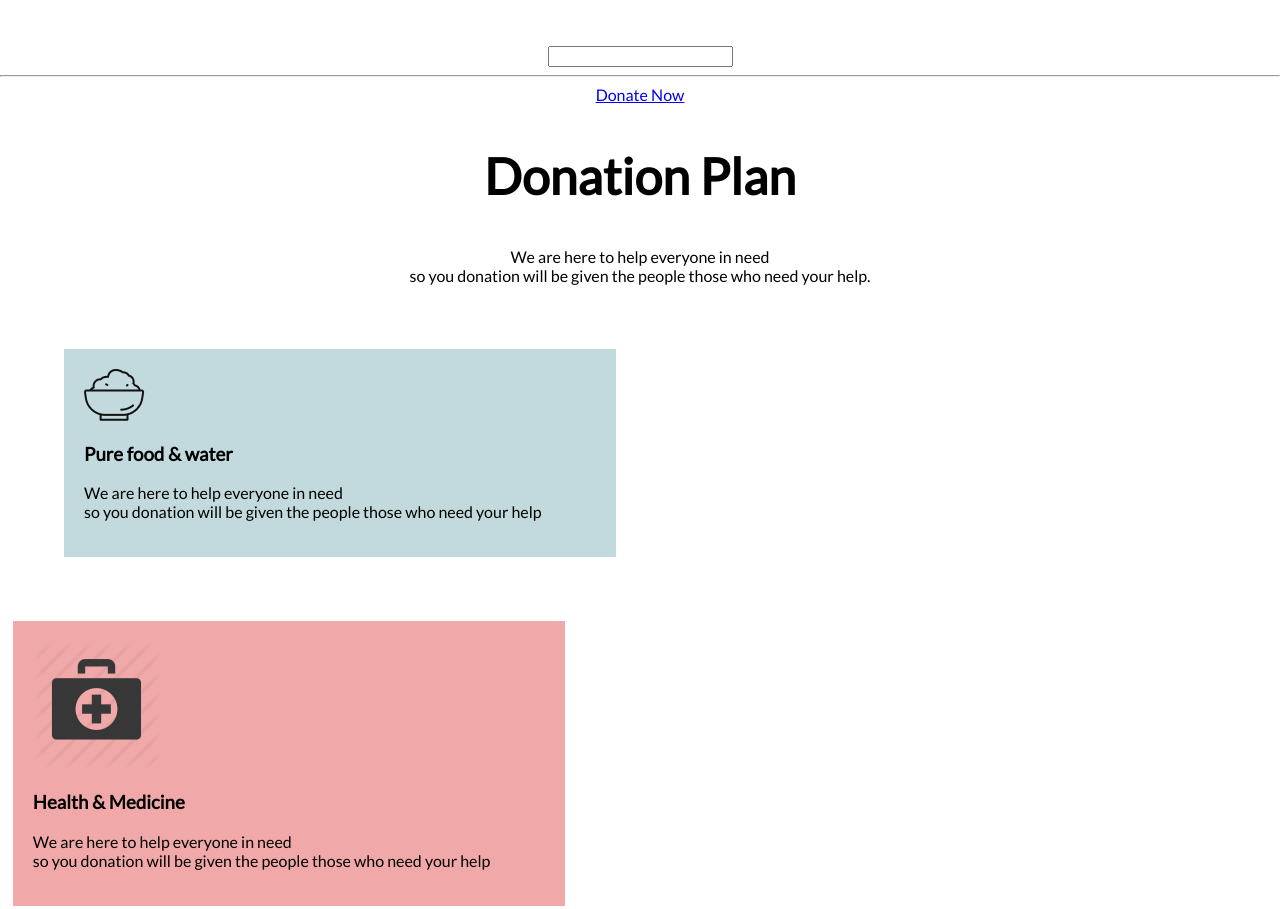
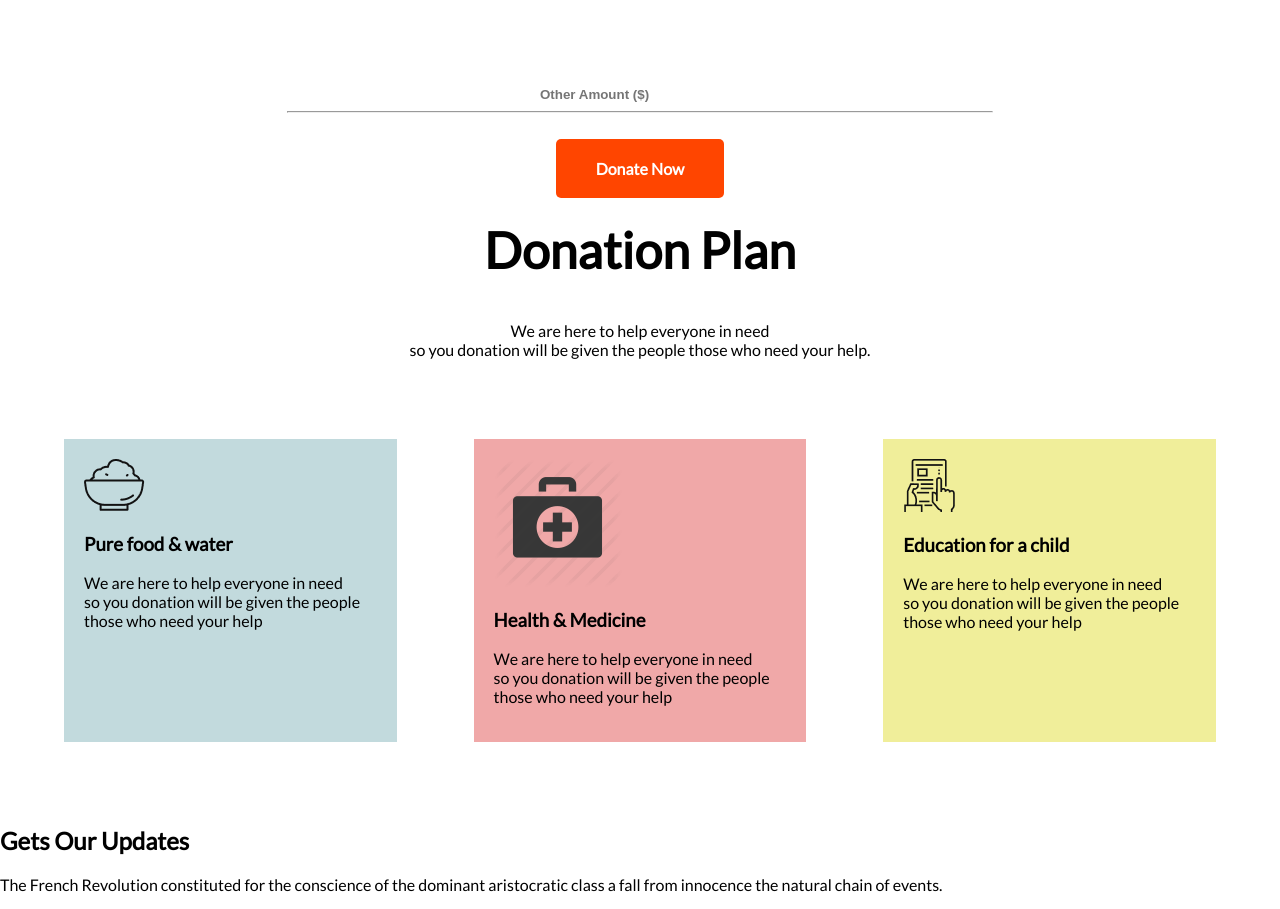
Before and after one commit to Prodipm6/assignment-1, a plain HTML site: page index.html in a window 1280 px wide. Shown: the part 994-1903 px from the top of the page. Drawn offline with Linux system fonts and the light colour scheme.

Commit message:
new section

```diff
--- a/index.html
+++ b/index.html
@@ -43,8 +43,8 @@
                 <h3>5000$</h3>
             </div>
         </div> <br><br>
-        <div>
-            <input type="text" value=""> <hr>
+        <div class="donate-item"><br><br>
+            <input type="text" value="" placeholder="Other Amount ($)"> <hr> <br><br>
             <a href="#">Donate Now</a>
         </div>
     </section>
@@ -55,7 +55,7 @@
             <h1>Donation Plan</h1>
             <p>We are here to help everyone in need <br> so you donation will be given the people those who need your help.</p>
         </div>
-        <div class="plan-box box-wraper">
+        <div class="plan-box box-flex">
             <div class="plan-one">
                 <div>
                     <img src="./icons/food.png" alt="">
@@ -83,5 +83,16 @@
     <!-------------Our Donation Plan End------------->
 
 
+    <!-------------Our Update Section Start------------->
+<section class="update-part">
+    <div>
+        <h1>Gets Our Updates</h1>
+        <p>The French Revolution constituted for the conscience of the dominant aristocratic class a fall from innocence the natural chain of events.</p>
+    </div>
+</section>
+
+    <!-------------Our Update Section End------------->
+
+
 </body>
 </html>
--- a/style.css
+++ b/style.css
@@ -69,6 +69,24 @@ body{
     padding: 10px;
     background: #ebe8e8;
 }
+hr{
+    width: 55%;
+
+}
+.donate-item input{
+    font-weight: bold;
+    outline: none;
+    border: none;
+    width: 200px;
+}
+.donate-item a{
+    text-decoration: none;
+    background-color: orangered;
+    padding: 20px 40px;
+    border-radius: 5px;
+    color: white;
+    font-weight: 700;
+}
 
 
 /*--------Donation Section End--------*/
```
